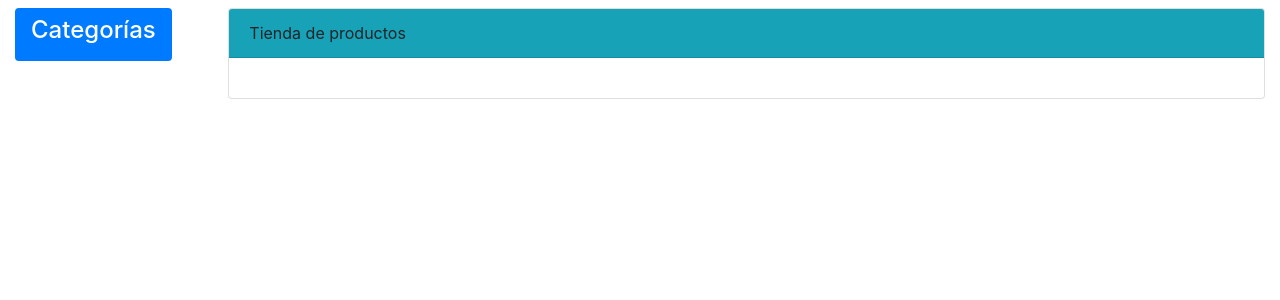
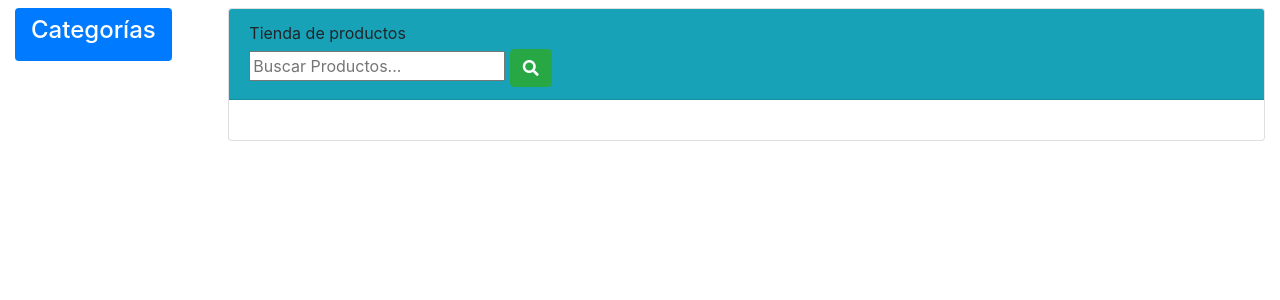
Before and after one commit to raulgustv/SistemaFotomaniaV2, a PHP site: page /sistemafotomaniav2/vistas/tienda.php in a window 1280 px wide. Shown: the part 56-356 px from the top of the page. Run offline with PHP 8.4, Linux system fonts and the light colour scheme; the visitor is signed in with stand-in values (Sample User, id 1); data that the repository does not hold is empty.

Commit message:
Search UI
Search UI complete

```diff
--- a/vistas/tienda.php
+++ b/vistas/tienda.php
@@ -19,7 +19,14 @@
 		<div class="col-lg-10">
 			<div class="card card-info">
 				<div>
-					<div class="card-header bg-info">Tienda de productos</div>
+					<div class="card-header bg-info">Tienda de productos
+
+						<div class="search mt-1">
+							<input type="text" id="search" placeholder="Buscar Productos..." aria-label="Buscar" >
+							<button class="btn btn-success" id="searchBtn"><i class="fas fa-search"></i></button>
+						</div>
+
+					</div>
 					<div class="card-body">
 						<div class="row" id="getProduct">
 							<!--<div class="col-lg-3">
```
